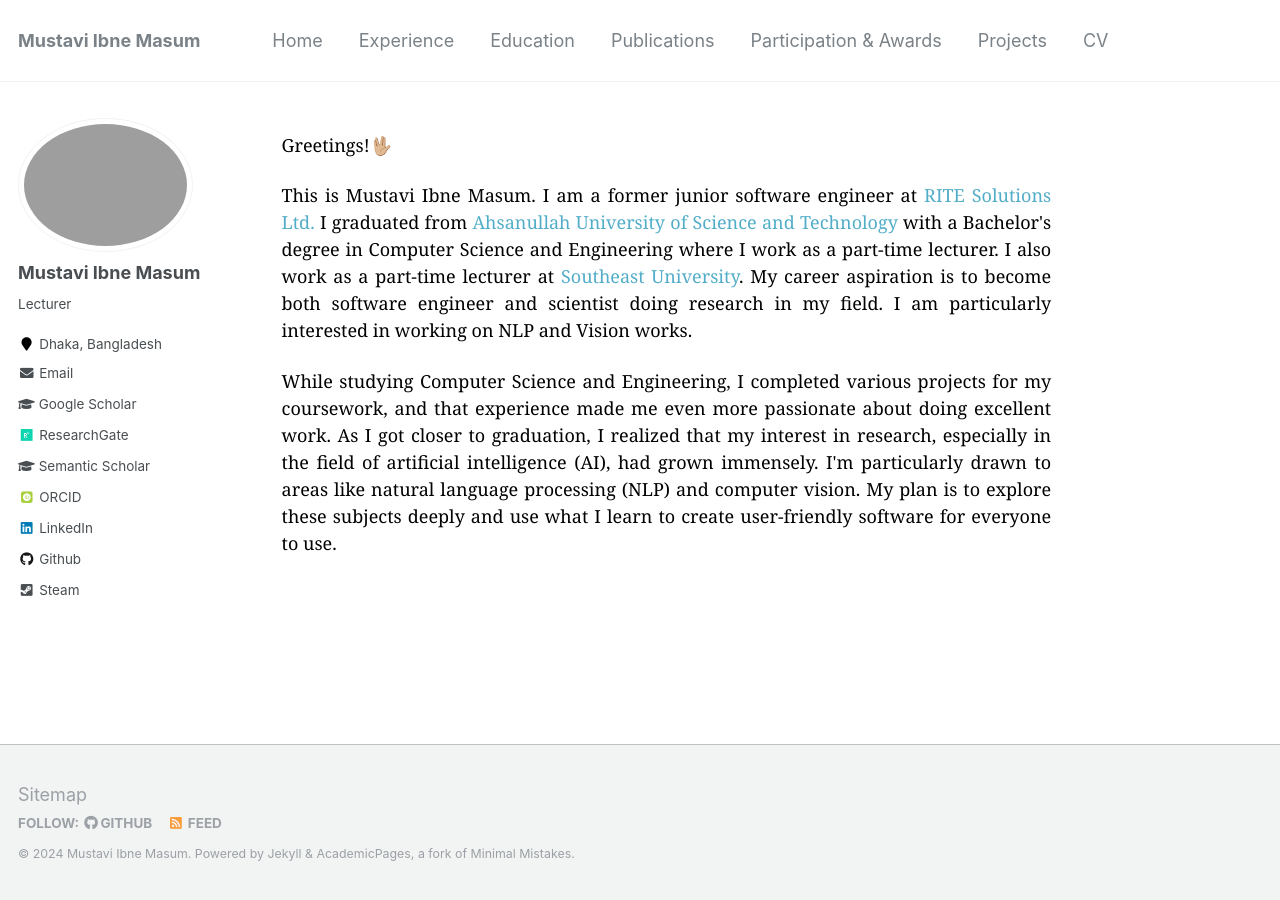
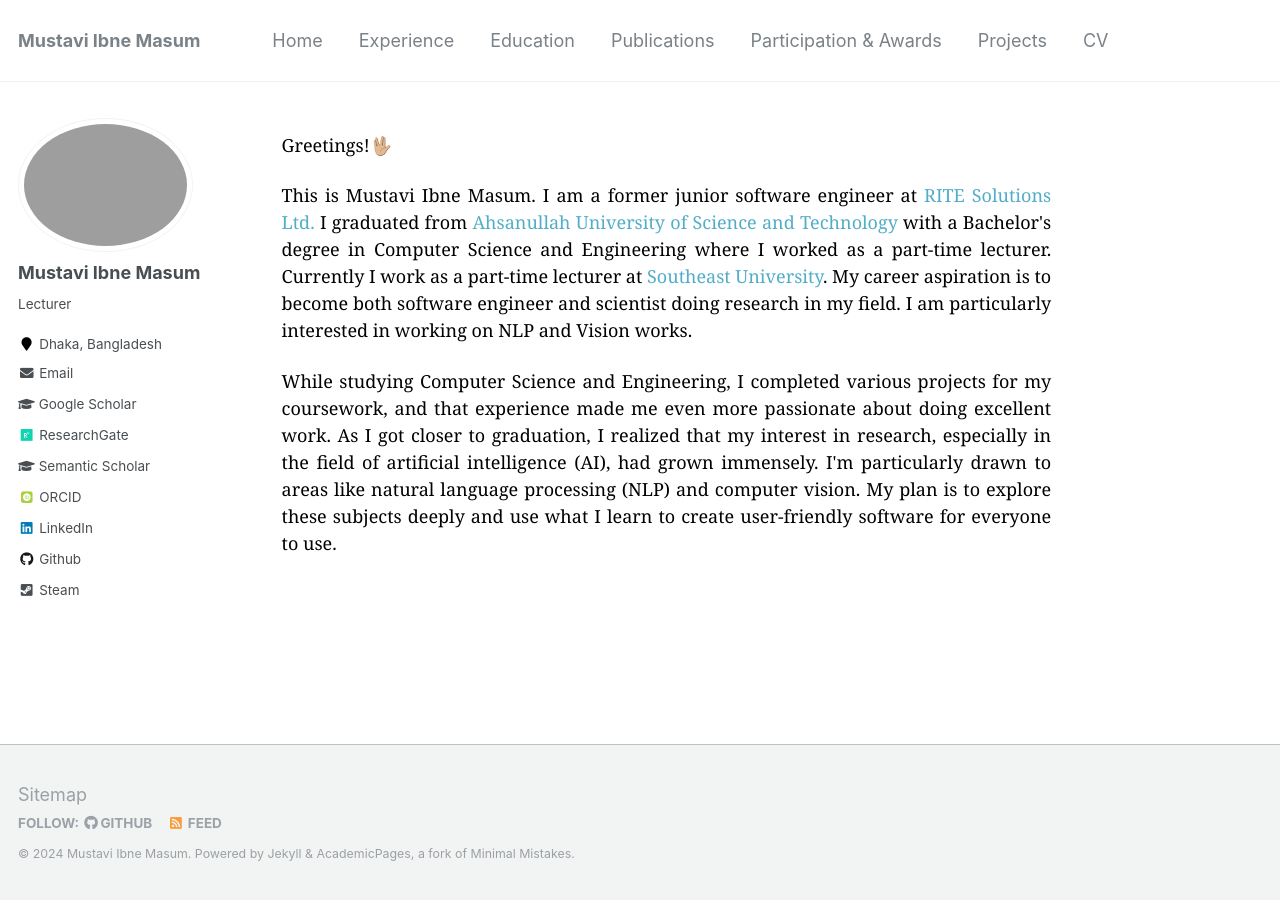
Before and after one commit to Mustavi-Ibne-Masum/mustavi-ibne-masum.github.io, a Jekyll site: the page built from _pages/about.md, in a window 1280 px wide. Built offline with Jekyll 4.4.1, drawn with Linux system fonts in a browser that asks for light colours; some web fonts are replaced.

```diff
--- a/_pages/about.md
+++ b/_pages/about.md
@@ -12,7 +12,7 @@ redirect_from:
 
 <p style="text-align:justify; color:black; font-family:Georgia">This is Mustavi Ibne Masum. I am a former junior software engineer at <a href="https://www.rite.com.bd/">RITE Solutions Ltd.</a> I graduated from
 <a href="https://aust.edu/">Ahsanullah University of Science and Technology</a> with a Bachelor's degree in Computer Science and
-Engineering where I work as a part-time lecturer. I also work as a part-time lecturer at <a href="https://seu.edu.bd/">Southeast University</a>. My career aspiration is to become both software engineer and scientist doing research in my field.
+Engineering where I worked as a part-time lecturer. Currently I work as a part-time lecturer at <a href="https://seu.edu.bd/">Southeast University</a>. My career aspiration is to become both software engineer and scientist doing research in my field.
 I am particularly interested in working on NLP and Vision works. </p>
 
 
```
Also changed, not shown: _pages/experience.md (+2 -3 lines), 6 other files.
